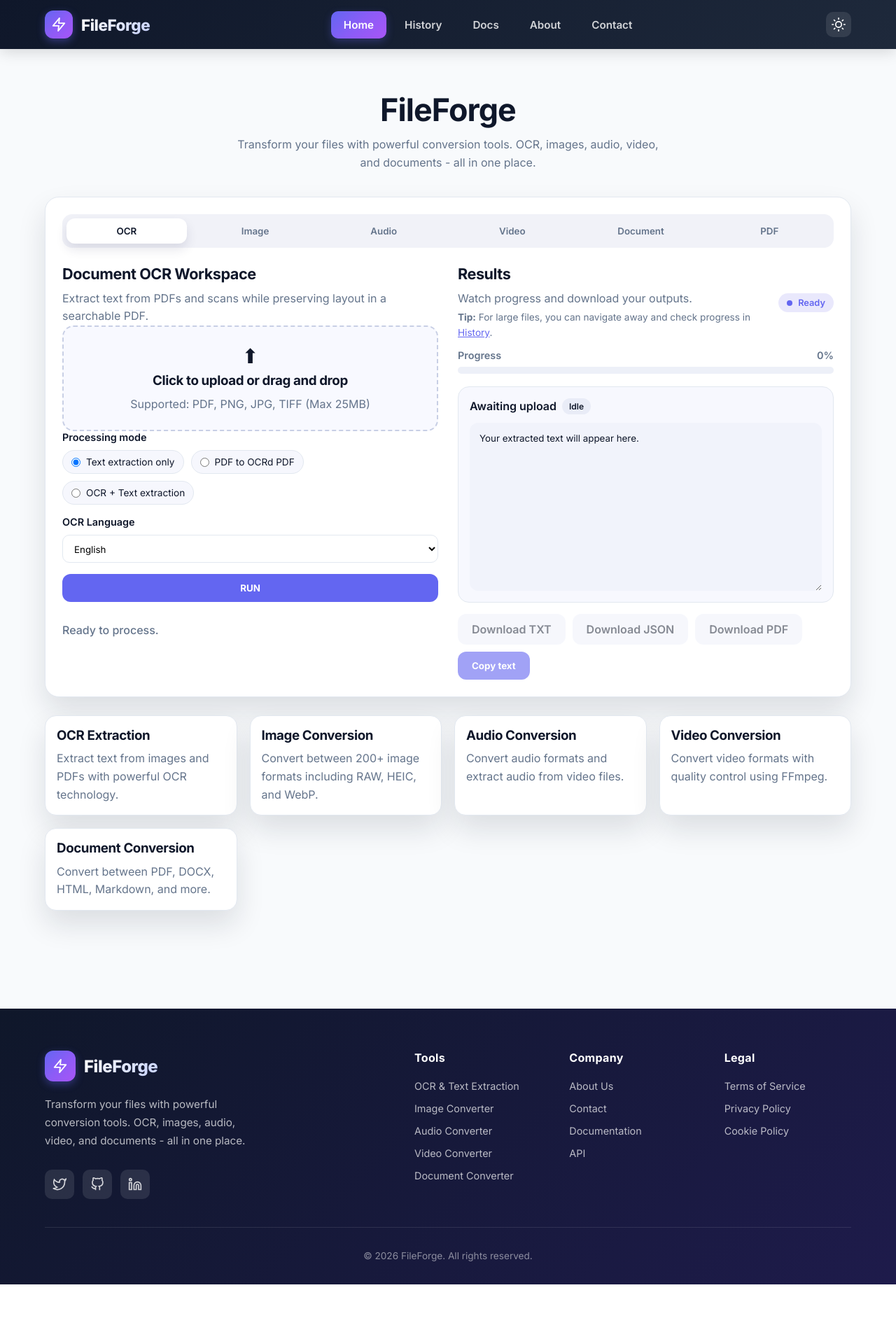
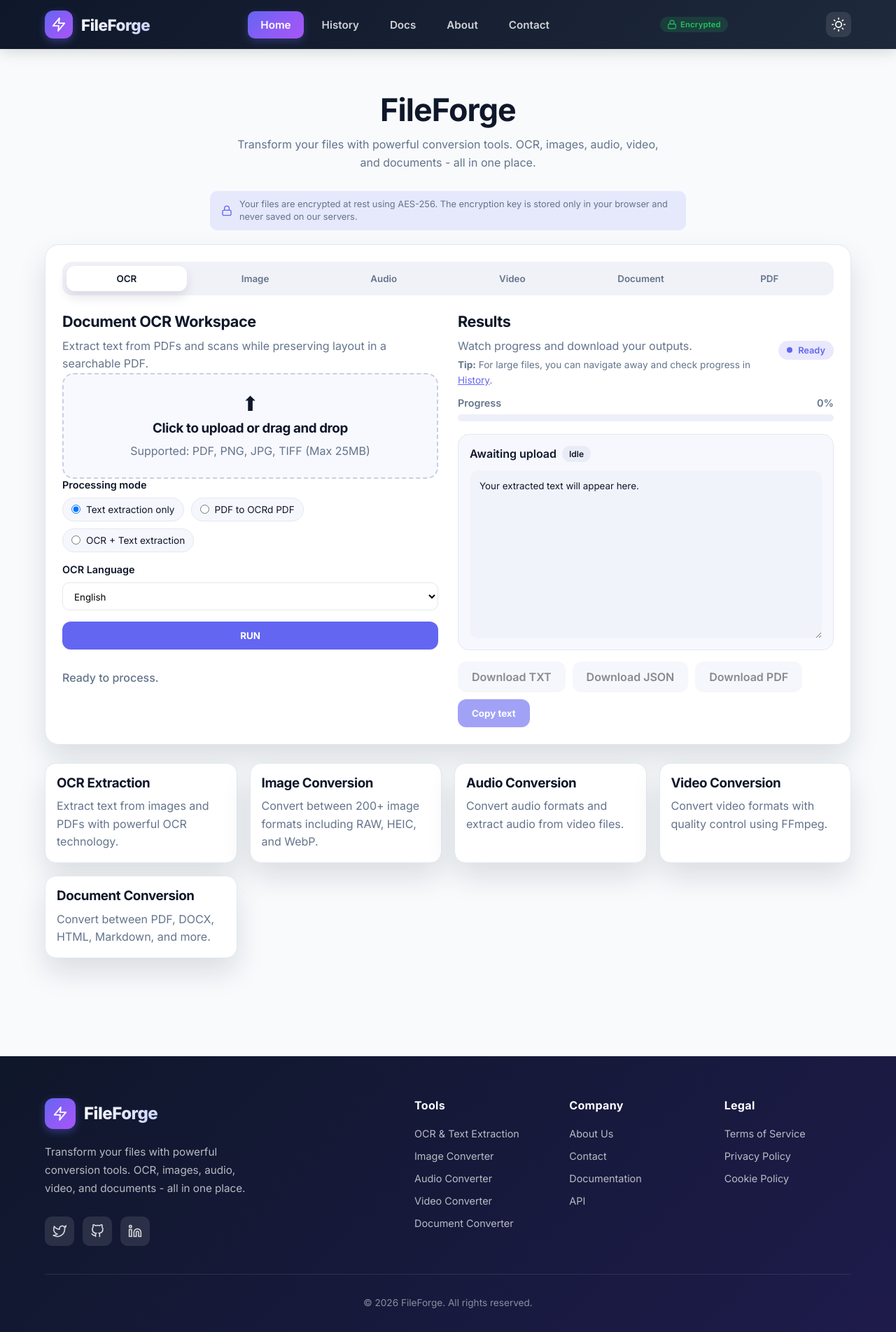
Before and after one commit to ai-developers-ng/FileForge, a Flask app: page / in a window 1280 px wide. Shown: the whole page at 70% size. Before the commit the page ends 1835 px from the top, so only its background shows below. Run offline with Flask 3, Linux system fonts and the light colour scheme; some libraries are stand-ins or nearby versions.

Commit message:
Add at-rest file encryption with client-held AES-256-GCM keys
Files are encrypted on disk using AES-256-GCM with per-file random nonces.
Encryption keys are generated in the browser via Web Crypto API, stored in
sessionStorage, and sent via X-Encryption-Key header. Keys are held in
server memory only (never written to disk). Pipelines decrypt to temp files
for processing, then re-encrypt outputs. Downloads intercepted via JS event
delegation to send custom headers. Includes encryption badge in header and
notice banner on index page.

Co-Authored-By: Claude Opus 4.6 <noreply@anthropic.com>

```diff
--- a/app.py
+++ b/app.py
@@ -1,4 +1,6 @@
+import io
 import json
+import logging
 import os
 import time
 import uuid
@@ -15,6 +17,7 @@ from werkzeug.utils import secure_filename
 from ocr_engine.audio_pipeline import process_audio_job
 from ocr_engine.cleanup import start_cleanup_thread
 from ocr_engine.config import Settings
+from ocr_engine.crypto import KeyStore, decrypt_file, encrypt_file, decrypt_to_tempfile, key_from_b64
 from ocr_engine.document_pipeline import process_document_job
 from ocr_engine.image_pipeline import process_image_job
 from ocr_engine.jobs import JobStore
@@ -22,6 +25,8 @@ from ocr_engine.pdf_pipeline import process_pdf_job
 from ocr_engine.pipeline import process_job
 from ocr_engine.storage import ensure_dirs
 from ocr_engine.video_pipeline import process_video_job
+
+logger = logging.getLogger(__name__)
 
 
 MIME_TO_EXT = {
@@ -84,8 +89,72 @@ def create_app():
     settings = Settings()
     ensure_dirs(settings.data_dir, settings.upload_dir, settings.result_dir)
     job_store = JobStore(settings.db_path)
+    key_store = KeyStore()
     executor = ThreadPoolExecutor(max_workers=settings.worker_count)
-    start_cleanup_thread(settings, job_store)
+    start_cleanup_thread(settings, job_store, key_store)
+
+    def _get_encryption_key():
+        """Extract and validate the encryption key from the request header."""
+        key_b64 = request.headers.get("X-Encryption-Key")
+        if not key_b64:
+            return None
+        try:
+            return key_from_b64(key_b64)
+        except (ValueError, Exception):
+            return None
+
+    def _send_encrypted_file(file_path, download_name, job_id):
+        """Decrypt a file if encrypted and send as download."""
+        enc_key = _get_encryption_key() or key_store.get(job_id)
+        if enc_key:
+            try:
+                plaintext = decrypt_file(file_path, enc_key)
+                return send_file(io.BytesIO(plaintext), as_attachment=True, download_name=download_name)
+            except Exception:
+                return jsonify({"error": "file decryption failed — invalid or expired key"}), 403
+        return send_file(file_path, as_attachment=True, download_name=download_name)
+
+    def _run_encrypted_pipeline(pipeline_fn, job_id, file_path_or_paths, options, settings, job_store):
+        """Wrap a pipeline: decrypt inputs -> run -> encrypt outputs."""
+        enc_key = key_store.get(job_id)
+        if not enc_key:
+            if isinstance(file_path_or_paths, list):
+                return pipeline_fn(job_id, file_path_or_paths, options, settings, job_store)
+            return pipeline_fn(job_id, file_path_or_paths, options, settings, job_store)
+
+        temp_paths = []
+        try:
+            if isinstance(file_path_or_paths, list):
+                decrypted = []
+                for fp in file_path_or_paths:
+                    ext = os.path.splitext(fp)[1]
+                    tmp = decrypt_to_tempfile(fp, enc_key, suffix=ext)
+                    temp_paths.append(tmp)
+                    decrypted.append(tmp)
+                pipeline_fn(job_id, decrypted, options, settings, job_store)
+            else:
+                ext = os.path.splitext(file_path_or_paths)[1]
+                tmp = decrypt_to_tempfile(file_path_or_paths, enc_key, suffix=ext)
+                temp_paths.append(tmp)
+                pipeline_fn(job_id, tmp, options, settings, job_store)
+
+            # Encrypt all output files
+            job = job_store.get_job(job_id)
+            if job:
+                for field in ("result_path", "text_path", "pdf_path", "image_path",
+                              "document_path", "audio_path", "video_path"):
+                    path = job.get(field)
+                    if path and os.path.exists(path):
+                        encrypt_file(path, enc_key)
+        except Exception:
+            raise
+        finally:
+            for tmp in temp_paths:
+                try:
+                    if os.path.exists(tmp):
+                        os.remove(tmp)
+                except OSError:
+                    pass
 
     @app.before_request
     def ensure_session_id():
@@ -201,6 +270,12 @@ def create_app():
             os.remove(upload_path)
             return jsonify({"error": "file content does not match its extension"}), 400
 
+        # Encrypt uploaded file at rest
+        enc_key = _get_encryption_key()
+        if enc_key:
+            encrypt_file(upload_path, enc_key)
+            key_store.store(job_id, enc_key)
+
         if job_type == "image":
             options = {
                 "job_type": "image",
@@ -216,14 +291,14 @@ def create_app():
                 "contrast": request.form.get("contrast", "1.0"),
             }
             access_token = job_store.create_job(job_id, filename, options)
-            executor.submit(process_image_job, job_id, upload_path, options, settings, job_store)
+            executor.submit(_run_encrypted_pipeline, process_image_job, job_id, upload_path, options, settings, job_store)
         elif job_type == "document":
             options = {
                 "job_type": "document",
                 "output_format": request.form.get("output_format", "pdf"),
             }
             access_token = job_store.create_job(job_id, filename, options)
-            executor.submit(process_document_job, job_id, upload_path, options, settings, job_store)
+            executor.submit(_run_encrypted_pipeline, process_document_job, job_id, upload_path, options, settings, job_store)
         elif job_type == "audio":
             options = {
                 "job_type": "audio",
@@ -231,7 +306,7 @@ def create_app():
                 "bitrate": request.form.get("bitrate", "192"),
             }
             access_token = job_store.create_job(job_id, filename, options)
-            executor.submit(process_audio_job, job_id, upload_path, options, settings, job_store)
+            executor.submit(_run_encrypted_pipeline, process_audio_job, job_id, upload_path, options, settings, job_store)
         elif job_type == "video":
             options = {
                 "job_type": "video",
@@ -239,7 +314,7 @@ def create_app():
                 "quality": request.form.get("quality", "medium"),
             }
             access_token = job_store.create_job(job_id, filename, options)
-            executor.submit(process_video_job, job_id, upload_path, options, settings, job_store)
+            executor.submit(_run_encrypted_pipeline, process_video_job, job_id, upload_path, options, settings, job_store)
         else:
             options = {
                 "job_type": "ocr",
@@ -248,7 +323,7 @@ def create_app():
                 "lang": request.form.get("lang", "eng"),
             }
             access_token = job_store.create_job(job_id, filename, options)
-            executor.submit(process_job, job_id, upload_path, options, settings, job_store)
+            executor.submit(_run_encrypted_pipeline, process_job, job_id, upload_path, options, settings, job_store)
 
         # Store job in session for user access
         if "my_jobs" not in session:
@@ -340,9 +415,16 @@ def create_app():
             options["meta_subject"] = request.form.get("meta_subject", "")
             options["meta_keywords"] = request.form.get("meta_keywords", "")
 
+        # Encrypt uploaded files at rest
+        enc_key = _get_encryption_key()
+        if enc_key:
+            for path in saved_paths:
+                encrypt_file(path, enc_key)
+            key_store.store(job_id, enc_key)
+
         first_filename = secure_filename(files[0].filename)
         access_token = job_store.create_job(job_id, first_filename, options)
-        executor.submit(process_pdf_job, job_id, saved_paths, options, settings, job_store)
+        executor.submit(_run_encrypted_pipeline, process_pdf_job, job_id, saved_paths, options, settings, job_store)
 
         # Store job in session
         if "my_jobs" not in session:
@@ -404,6 +486,14 @@ def create_app():
             return jsonify({"status": job["status"]}), 202
         if not job["result_path"]:
             return jsonify({"error": "result not available"}), 404
+
+        enc_key = _get_encryption_key() or key_store.get(job_id)
+        if enc_key:
+            try:
+                plaintext = decrypt_file(job["result_path"], enc_key)
+                return jsonify(json.loads(plaintext))
+            except Exception:
+                return jsonify({"error": "file decryption failed — invalid or expired key"}), 403
         with open(job["result_path"], "r", encoding="utf-8") as handle:
             return jsonify(json.load(handle))
 
@@ -422,20 +512,20 @@ def create_app():
 
         if fmt == "txt":
             if job["text_path"] and os.path.exists(job["text_path"]):
-                return send_file(job["text_path"], as_attachment=True, download_name=f"{base_name}.txt")
+                return _send_encrypted_file(job["text_path"], f"{base_name}.txt", job_id)
             return jsonify({"error": "text file not available"}), 404
 
         if fmt == "json":
             if job["result_path"] and os.path.exists(job["result_path"]):
-                return send_file(job["result_path"], as_attachment=True, download_name=f"{base_name}.json")
+                return _send_encrypted_file(job["result_path"], f"{base_name}.json", job_id)
             return jsonify({"error": "json file not available"}), 404
 
         if fmt == "pdf":
             if job.get("pdf_path") and os.path.exists(job["pdf_path"]):
                 pdf_path = job["pdf_path"]
                 if pdf_path.endswith(".zip"):
-                    return send_file(pdf_path, as_attachment=True, download_name=f"{original_name}_split.zip")
-                return send_file(pdf_path, as_attachment=True, download_name=f"{base_name}.pdf")
+                    return _send_encrypted_file(pdf_path, f"{original_name}_split.zip", job_id)
+                return _send_encrypted_file(pdf_path, f"{base_name}.pdf", job_id)
             return jsonify({"error": "PDF not available for this processing mode"}), 404
 
         if fmt == "image":
@@ -448,7 +538,7 @@ def create_app():
             output_format = options.get("output_format", "png")
             original_name = os.path.splitext(job.get("filename", job_id))[0]
             download_name = f"{original_name}_converted.{output_format}"
-            return send_file(image_path, as_attachment=True, download_name=download_name)
+            return _send_encrypted_file(image_path, download_name, job_id)
 
         if fmt == "document":
             options = job.get("options", {})
@@ -460,7 +550,7 @@ def create_app():
             output_format = options.get("output_format", "pdf")
             original_name = os.path.splitext(job.get("filename", job_id))[0]
             download_name = f"{original_name}_converted.{output_format}"
-            return send_file(document_path, as_attachment=True, download_name=download_name)
+            return _send_encrypted_file(document_path, download_name, job_id)
 
         if fmt == "audio":
             options = job.get("options", {})
@@ -472,7 +562,7 @@ def create_app():
             output_format = options.get("output_format", "mp3")
             original_name = os.path.splitext(job.get("filename", job_id))[0]
             download_name = f"{original_name}_converted.{output_format}"
-            return send_file(audio_path, as_attachment=True, download_name=download_name)
+            return _send_encrypted_file(audio_path, download_name, job_id)
 
         if fmt == "video":
             options = job.get("options", {})
@@ -484,7 +574,7 @@ def create_app():
             output_format = options.get("output_format", "mp4")
             original_name = os.path.splitext(job.get("filename", job_id))[0]
             download_name = f"{original_name}_converted.{output_format}"
-            return send_file(video_path, as_attachment=True, download_name=download_name)
+            return _send_encrypted_file(video_path, download_name, job_id)
 
         return jsonify({"error": "unsupported format"}), 400
 
--- a/requirements.txt
+++ b/requirements.txt
@@ -14,3 +14,4 @@ Flask-Limiter==3.8.0
 flask-compress==1.17
 Flask-WTF==1.2.2
 python-magic==0.4.27
+cryptography>=42.0.0
--- a/static/app.js
+++ b/static/app.js
@@ -2,6 +2,57 @@
 // CSRF Token
 // ============================================
 const csrfToken = document.querySelector('meta[name="csrf-token"]')?.content || "";
+
+// ============================================
+// Encryption Key Management
+// ============================================
+const getOrCreateEncryptionKey = async () => {
+  let keyB64 = sessionStorage.getItem("encryptionKey");
+  if (keyB64) return keyB64;
+
+  const key = await crypto.subtle.generateKey(
+    { name: "AES-GCM", length: 256 },
+    true,
+    ["encrypt", "decrypt"]
+  );
+  const raw = await crypto.subtle.exportKey("raw", key);
+  keyB64 = btoa(String.fromCharCode(...new Uint8Array(raw)))
+    .replace(/\+/g, "-")
+    .replace(/\//g, "_")
+    .replace(/=+$/, "");
+  sessionStorage.setItem("encryptionKey", keyB64);
+  return keyB64;
+};
+
+let encryptionKeyPromise = getOrCreateEncryptionKey();
+
+const encryptedDownload = async (url, filename) => {
+  const encKey = await encryptionKeyPromise;
+  const resp = await fetch(url, {
+    headers: { "X-Encryption-Key": encKey },
+  });
+  if (!resp.ok) {
+    alert("Download failed: " + (await resp.text()));
+    return;
+  }
+  const blob = await resp.blob();
+  const a = document.createElement("a");
+  a.href = URL.createObjectURL(blob);
+  a.download = filename || "download";
+  document.body.appendChild(a);
+  a.click();
+  URL.revokeObjectURL(a.href);
+  a.remove();
+};
+
+// Intercept all download links to /api/jobs/*/download/*
+document.addEventListener("click", async (e) => {
+  const link = e.target.closest("a[href^='/api/jobs/']");
+  if (!link || !link.href.includes("/download/")) return;
+  e.preventDefault();
+  const filename = link.dataset.filename || link.textContent.trim() || "download";
+  await encryptedDownload(link.getAttribute("href"), filename);
+});
 
 // ============================================
 // SSE Helper - stream job progress with polling fallback
@@ -339,7 +390,10 @@ const pollJob = async (jobIndex, jobId, accessToken, jobMode) => {
           if (lastCompleted) {
             setActionState(jobMode, lastCompleted.jobId, lastCompleted.accessToken, true);
             try {
-              const resultResponse = await fetch(`/api/jobs/${lastCompleted.jobId}/result?token=${encodeURIComponent(lastCompleted.accessToken)}`);
+              const ek = await encryptionKeyPromise;
+              const resultResponse = await fetch(`/api/jobs/${lastCompleted.jobId}/result?token=${encodeURIComponent(lastCompleted.accessToken)}`, {
+                headers: { "X-Encryption-Key": ek },
+              });
               const result = await resultResponse.json();
               resultText.value = result.final_text || "No text extracted.";
             } catch {
@@ -352,7 +406,10 @@ const pollJob = async (jobIndex, jobId, accessToken, jobMode) => {
           const allTexts = [];
           for (const completedJob of completedJobs) {
             try {
-              const resultResponse = await fetch(`/api/jobs/${completedJob.jobId}/result?token=${encodeURIComponent(completedJob.accessToken)}`);
+              const ek = await encryptionKeyPromise;
+              const resultResponse = await fetch(`/api/jobs/${completedJob.jobId}/result?token=${encodeURIComponent(completedJob.accessToken)}`, {
+                headers: { "X-Encryption-Key": ek },
+              });
               const result = await resultResponse.json();
               if (result.final_text) {
                 allTexts.push(`--- ${completedJob.filename} ---\n${result.final_text}`);
@@ -430,9 +487,10 @@ const submitFiles = async () => {
     updateFilePillStatus(i, "Uploading...");
 
     try {
+      const encKey = await encryptionKeyPromise;
       const response = await fetch("/api/jobs", {
         method: "POST",
-        headers: { "X-CSRFToken": csrfToken },
+        headers: { "X-CSRFToken": csrfToken, "X-Encryption-Key": encKey },
         body: formData,
       });
       const payload = await response.json();
@@ -602,9 +660,10 @@ const submitImageFiles = async () => {
     updateImageFilePillStatus(i, "Uploading...");
 
     try {
+      const encKey = await encryptionKeyPromise;
       const response = await fetch("/api/jobs", {
         method: "POST",
-        headers: { "X-CSRFToken": csrfToken },
+        headers: { "X-CSRFToken": csrfToken, "X-Encryption-Key": encKey },
         body: formData,
       });
       const payload = await response.json();
@@ -846,9 +905,10 @@ const submitDocumentFiles = async () => {
     updateDocumentFilePillStatus(i, "Uploading...");
 
     try {
+      const encKey = await encryptionKeyPromise;
       const response = await fetch("/api/jobs", {
         method: "POST",
-        headers: { "X-CSRFToken": csrfToken },
+        headers: { "X-CSRFToken": csrfToken, "X-Encryption-Key": encKey },
         body: formData,
       });
       const payload = await response.json();
@@ -1008,9 +1068,10 @@ const submitAudioFiles = async () => {
     updateAudioFilePillStatus(i, "Uploading...");
 
     try {
+      const encKey = await encryptionKeyPromise;
       const response = await fetch("/api/jobs", {
         method: "POST",
-        headers: { "X-CSRFToken": csrfToken },
+        headers: { "X-CSRFToken": csrfToken, "X-Encryption-Key": encKey },
         body: formData,
       });
       const payload = await response.json();
@@ -1170,9 +1231,10 @@ const submitVideoFiles = async () => {
     updateVideoFilePillStatus(i, "Uploading...");
 
     try {
+      const encKey = await encryptionKeyPromise;
       const response = await fetch("/api/jobs", {
         method: "POST",
-        headers: { "X-CSRFToken": csrfToken },
+        headers: { "X-CSRFToken": csrfToken, "X-Encryption-Key": encKey },
         body: formData,
       });
       const payload = await response.json();
@@ -1496,9 +1558,10 @@ const submitPdfFiles = async () => {
   }
 
   try {
+    const encKey = await encryptionKeyPromise;
     const response = await fetch("/api/pdf-jobs", {
       method: "POST",
-      headers: { "X-CSRFToken": csrfToken },
+      headers: { "X-CSRFToken": csrfToken, "X-Encryption-Key": encKey },
       body: formData,
     });
     const payload = await response.json();
--- a/static/styles.css
+++ b/static/styles.css
@@ -133,6 +133,56 @@
 [data-theme="dark"] .theme-toggle .icon-sun { display: none; }
 [data-theme="dark"] .theme-toggle .icon-moon { display: block; }
 
+/* Encryption badge in header */
+.encryption-badge {
+  display: flex;
+  align-items: center;
+  gap: 5px;
+  padding: 4px 10px;
+  border-radius: 20px;
+  background: rgba(34, 197, 94, 0.15);
+  color: #22c55e;
+  font-size: 0.7rem;
+  font-weight: 600;
+  letter-spacing: 0.02em;
+  white-space: nowrap;
+  user-select: none;
+}
+
+.encryption-badge svg {
+  flex-shrink: 0;
+}
+
+.encryption-badge-text {
+  display: none;
+}
+
+@media (min-width: 640px) {
+  .encryption-badge-text {
+    display: inline;
+  }
+}
+
+/* Encryption notice banner */
+.encryption-notice {
+  display: flex;
+  align-items: center;
+  gap: 10px;
+  max-width: 680px;
+  margin: -8px auto 20px;
+  padding: 10px 16px;
+  border-radius: 10px;
+  background: var(--accent-soft);
+  color: var(--muted);
+  font-size: 0.8rem;
+  line-height: 1.4;
+}
+
+.encryption-notice svg {
+  flex-shrink: 0;
+  color: var(--accent);
+}
+
 *,
 *::before,
 *::after {
--- a/templates/index.html
+++ b/templates/index.html
@@ -6,6 +6,13 @@
         <h1>FileForge</h1>
         <p>Transform your files with powerful conversion tools. OCR, images, audio, video, and documents - all in one place.</p>
     </header>
+
+    <div class="encryption-notice" id="encryptionNotice">
+        <svg viewBox="0 0 24 24" fill="none" stroke="currentColor" stroke-width="2" stroke-linecap="round" stroke-linejoin="round" width="16" height="16">
+            <rect x="3" y="11" width="18" height="11" rx="2" ry="2"/><path d="M7 11V7a5 5 0 0110 0v4"/>
+        </svg>
+        <span>Your files are encrypted at rest using AES-256. The encryption key is stored only in your browser and never saved on our servers.</span>
+    </div>
 
     <div class="converter-card">
         <div class="tab-row" role="tablist" aria-label="Conversion types">
--- a/templates/partials/_header.html
+++ b/templates/partials/_header.html
@@ -19,6 +19,13 @@
             </ul>
         </nav>
 
+        <span class="encryption-badge" id="encryptionBadge" title="Files are encrypted at rest with a key stored only in your browser">
+            <svg viewBox="0 0 24 24" fill="none" stroke="currentColor" stroke-width="2" stroke-linecap="round" stroke-linejoin="round" width="14" height="14">
+                <rect x="3" y="11" width="18" height="11" rx="2" ry="2"/><path d="M7 11V7a5 5 0 0110 0v4"/>
+            </svg>
+            <span class="encryption-badge-text">Encrypted</span>
+        </span>
+
         <button class="theme-toggle" id="themeToggle" aria-label="Toggle dark mode">
             <svg class="icon-sun" viewBox="0 0 24 24" fill="none" stroke="currentColor" stroke-width="2" stroke-linecap="round" stroke-linejoin="round">
                 <circle cx="12" cy="12" r="5"/><line x1="12" y1="1" x2="12" y2="3"/><line x1="12" y1="21" x2="12" y2="23"/><line x1="4.22" y1="4.22" x2="5.64" y2="5.64"/><line x1="18.36" y1="18.36" x2="19.78" y2="19.78"/><line x1="1" y1="12" x2="3" y2="12"/><line x1="21" y1="12" x2="23" y2="12"/><line x1="4.22" y1="19.78" x2="5.64" y2="18.36"/><line x1="18.36" y1="5.64" x2="19.78" y2="4.22"/>
```
Also changed, not shown: ocr_engine/cleanup.py (+7 -3 lines), ocr_engine/crypto.py (added, +107 -0 lines), templates/result.html (+14 -13 lines).
